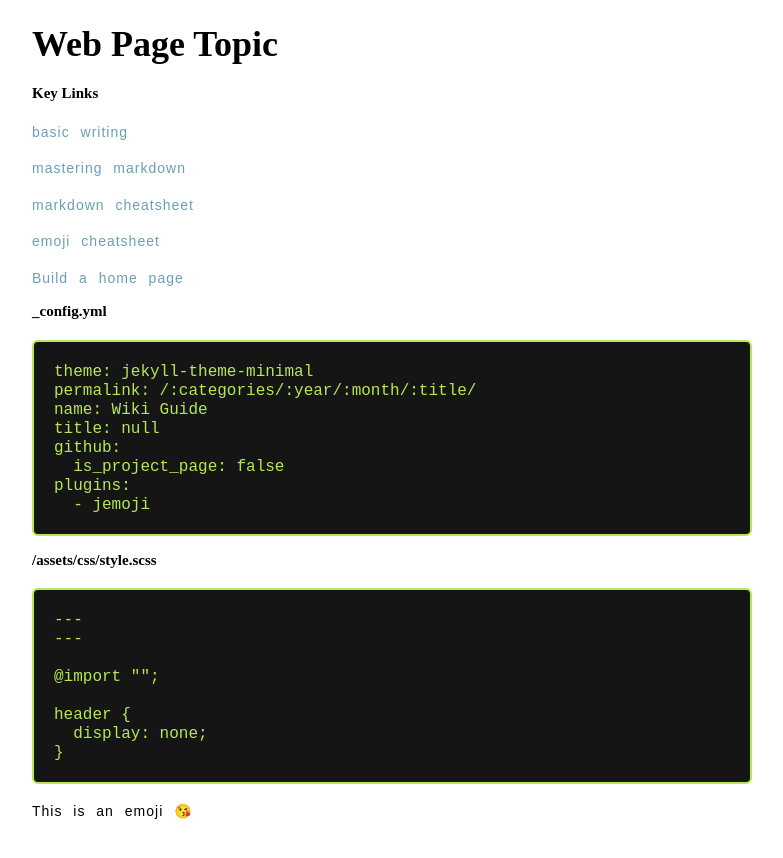
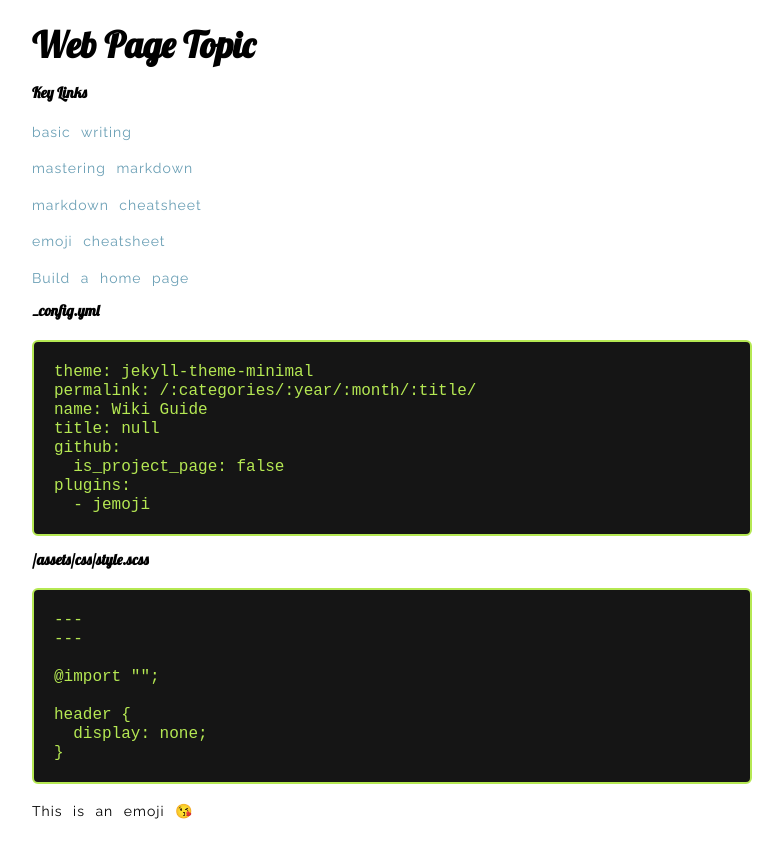
Before and after one commit to profphillips/wikibasics, a Jekyll site: the page built from index.md, in a window 1280 px wide. Shown: the top 858 px of the page, without its empty margins (248-1031 px from the left). Built offline with Jekyll 4.4.1, drawn with Linux system fonts in a browser that asks for light colours; emoji names are drawn with the system emoji font; our own code applies the rules of GitHub Pages for plain Markdown files.

Commit message:
Update default.html

```diff
--- a/_layouts/default.html
+++ b/_layouts/default.html
@@ -4,6 +4,7 @@
     <meta charset='utf-8'>
     <meta http-equiv="X-UA-Compatible" content="IE=edge">
     <meta name="viewport" content="width=device-width, initial-scale=1">
+    <link href='https://fonts.googleapis.com/css?family=Lobster|Raleway' rel='stylesheet' type='text/css'>
     <link rel="stylesheet" href="{{ '/assets/css/style.css?v=' | append: site.github.build_revision | relative_url }}">
   </head>
 
```
